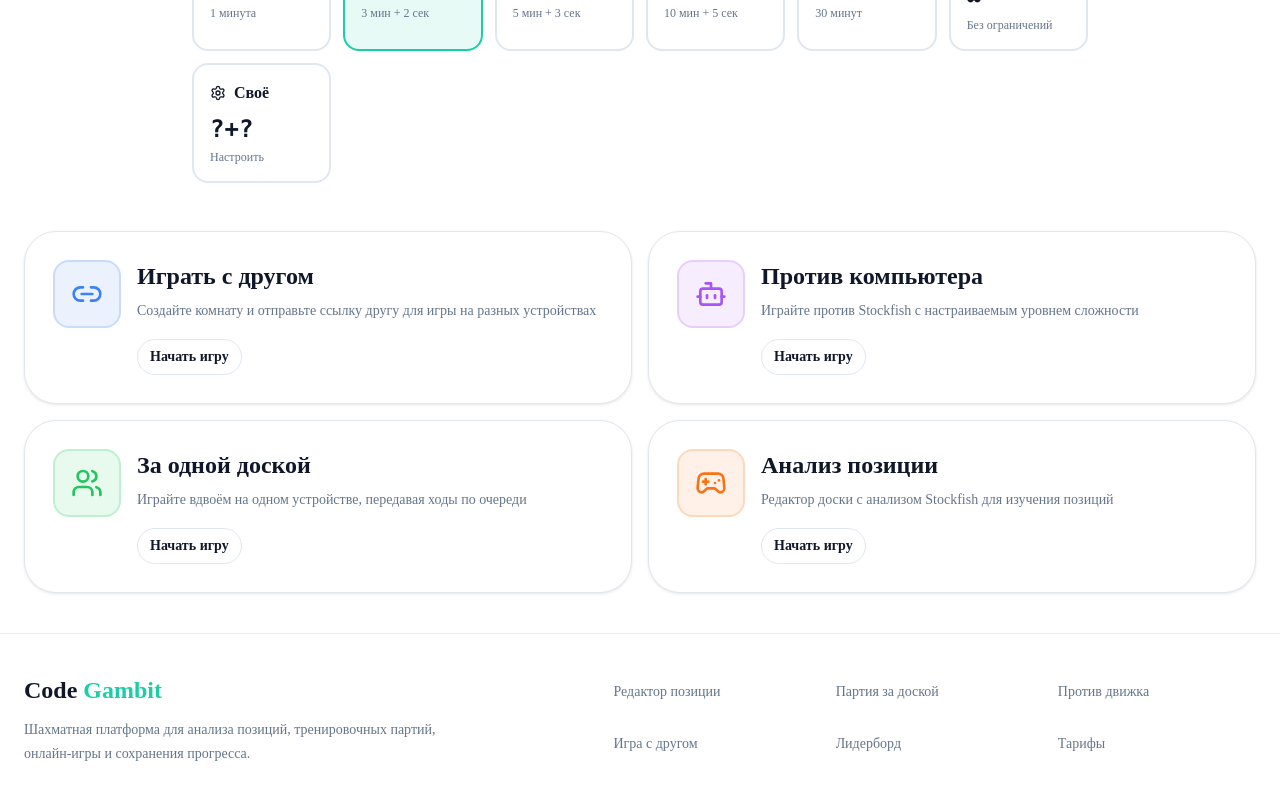
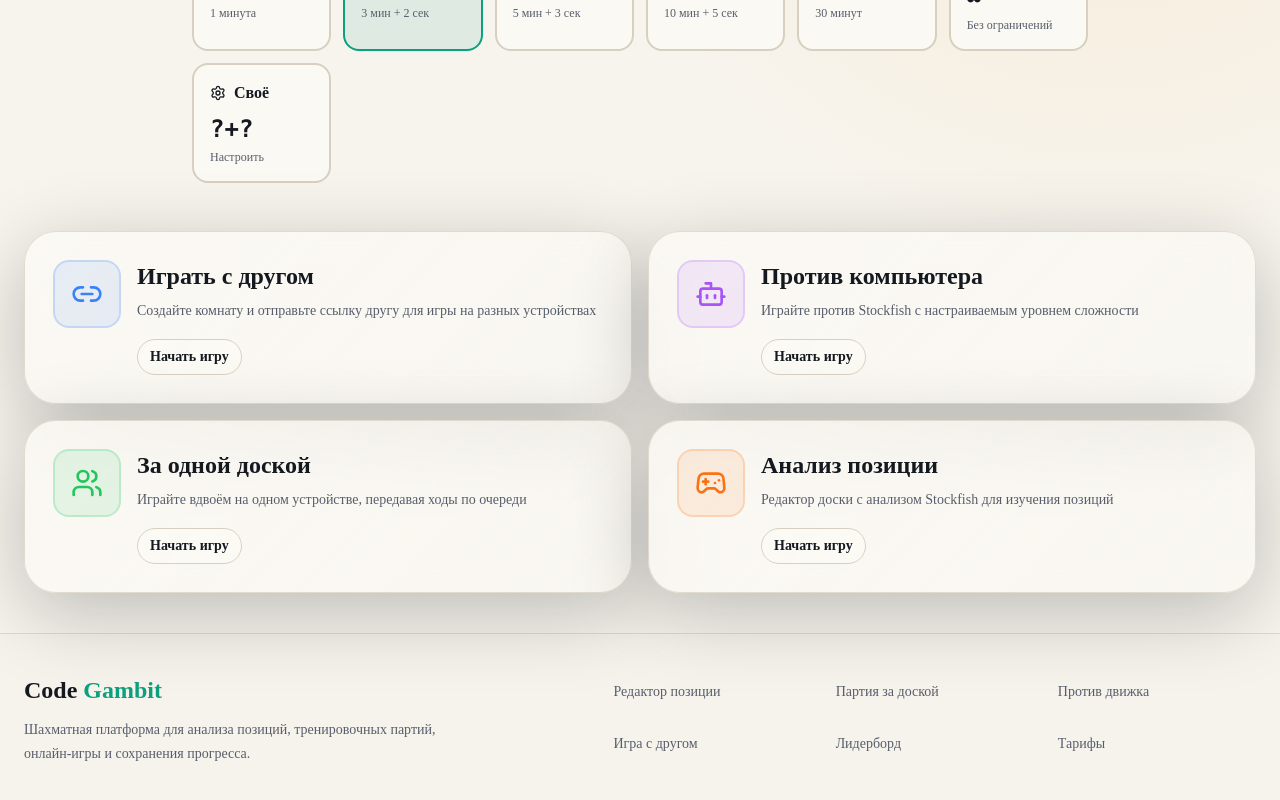
Before and after one commit to Galym7707/Chess_Nfactorial, a Next.js app: page /play in a window 1280 px wide. Shown: the part 488-1288 px from the top of the page. Built offline with nearby package versions, Linux system fonts and the light colour scheme; no server answers.

Commit message:
Revert "Улучшить дизайн: чистый минималистичный стиль как Lichess"
This reverts commit 712859de.

Co-Authored-By: Claude Sonnet 4 <noreply@anthropic.com>

```diff
--- a/app/globals.css
+++ b/app/globals.css
@@ -4,35 +4,35 @@
 @tailwind utilities;
 
 :root {
-  --background: 0 0% 100%;
-  --foreground: 222 47% 11%;
-  --muted: 210 40% 96%;
-  --muted-foreground: 215 16% 47%;
-  --border: 214 32% 91%;
-  --input: 214 32% 91%;
-  --card: 0 0% 100%;
-  --primary: 166 76% 46%;
-  --primary-foreground: 0 0% 100%;
-  --accent: 210 40% 96%;
-  --accent-foreground: 222 47% 11%;
-  --destructive: 0 84% 60%;
-  --ring: 166 76% 46%;
+  --background: 42 38% 95%;
+  --foreground: 220 22% 10%;
+  --muted: 42 24% 90%;
+  --muted-foreground: 220 10% 38%;
+  --border: 42 22% 80%;
+  --input: 42 22% 86%;
+  --card: 44 42% 97%;
+  --primary: 166 85% 34%;
+  --primary-foreground: 160 44% 96%;
+  --accent: 38 92% 54%;
+  --accent-foreground: 28 40% 12%;
+  --destructive: 2 70% 48%;
+  --ring: 166 85% 34%;
 }
 
 .dark {
-  --background: 222 47% 11%;
-  --foreground: 210 40% 98%;
-  --muted: 217 33% 17%;
-  --muted-foreground: 215 20% 65%;
-  --border: 217 33% 17%;
-  --input: 217 33% 17%;
-  --card: 222 47% 11%;
-  --primary: 166 76% 46%;
-  --primary-foreground: 0 0% 100%;
-  --accent: 217 33% 17%;
-  --accent-foreground: 210 40% 98%;
-  --destructive: 0 63% 31%;
-  --ring: 166 76% 46%;
+  --background: 220 30% 6%;
+  --foreground: 42 35% 94%;
+  --muted: 220 21% 13%;
+  --muted-foreground: 218 12% 68%;
+  --border: 220 18% 19%;
+  --input: 220 18% 17%;
+  --card: 220 25% 9%;
+  --primary: 166 83% 52%;
+  --primary-foreground: 168 70% 6%;
+  --accent: 39 96% 58%;
+  --accent-foreground: 30 35% 9%;
+  --destructive: 2 84% 62%;
+  --ring: 166 83% 52%;
 }
 
 * {
@@ -56,13 +56,17 @@ body {
 
 .cg-shell {
   min-height: 100svh;
-  background: hsl(var(--background));
+  background:
+    radial-gradient(circle at 8% 4%, hsl(var(--primary) / 0.18), transparent 28rem),
+    radial-gradient(circle at 86% 18%, hsl(var(--accent) / 0.11), transparent 32rem),
+    hsl(var(--background));
 }
 
 .glass-panel {
-  background: hsl(var(--card));
-  border: 1px solid hsl(var(--border));
-  box-shadow: 0 1px 3px rgba(0, 0, 0, 0.1);
+  background: linear-gradient(135deg, hsl(var(--card) / 0.86), hsl(var(--card) / 0.58));
+  border: 1px solid hsl(var(--border) / 0.72);
+  box-shadow: 0 20px 80px hsl(220 45% 3% / 0.24);
+  backdrop-filter: blur(18px);
 }
 
 .text-balance {
```
